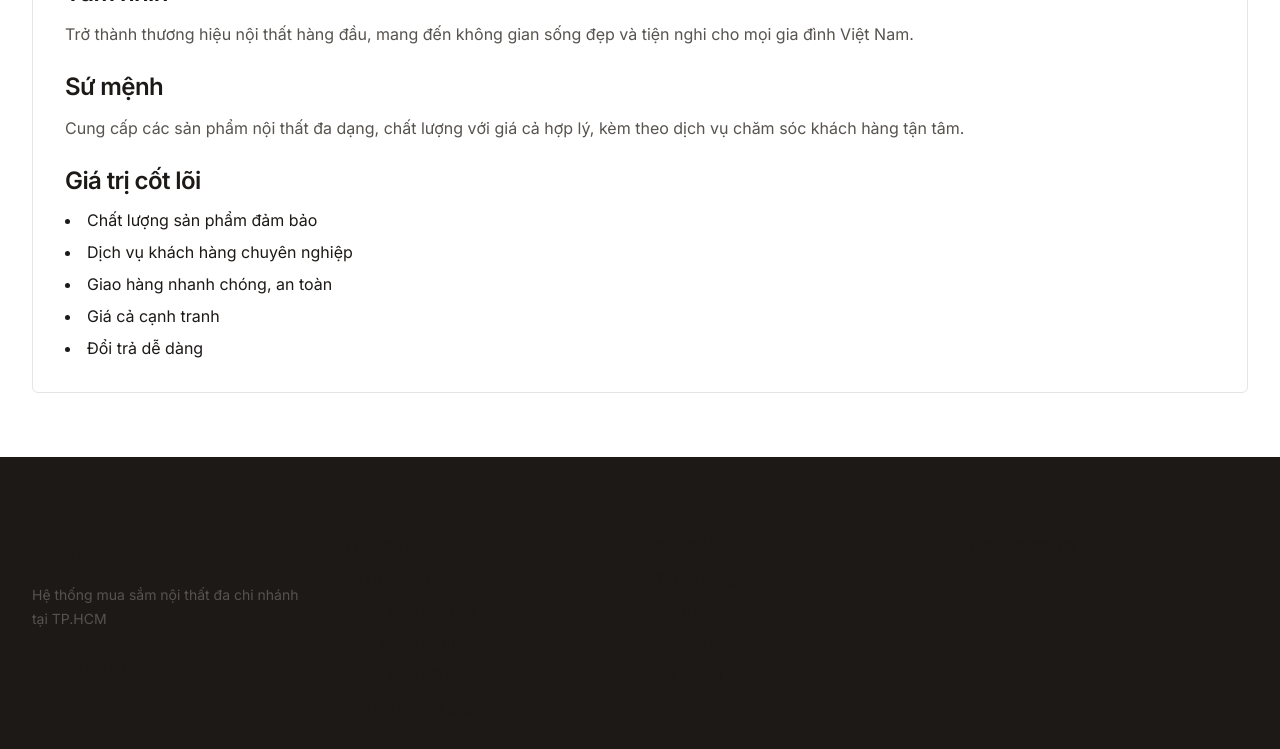
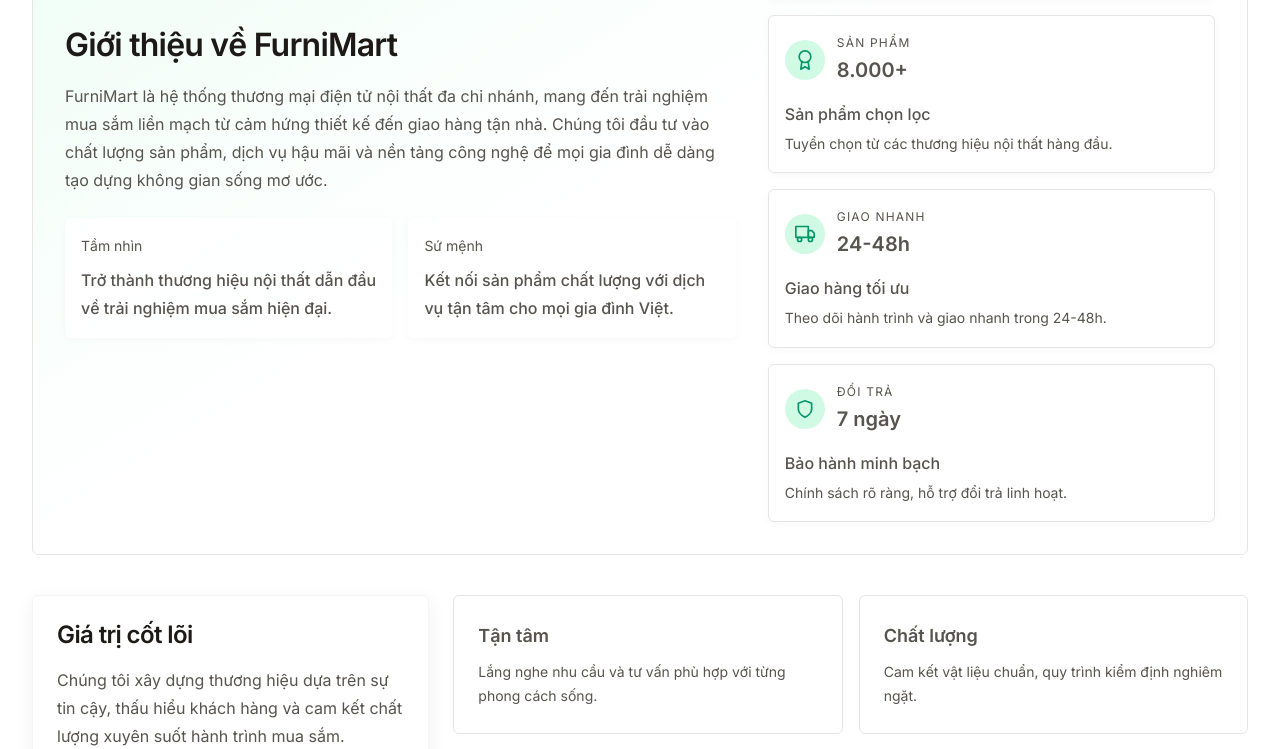
Before and after one commit to khanhlazy/UTH, a Next.js app in the folder frontend/: page /about in a window 1280 px wide. Shown: the part 500-1249 px from the top of the page. Built offline with nearby package versions, Linux system fonts and the light colour scheme; no server answers.

Commit message:
Modernize customer info pages

```diff
--- a/frontend/app/(customer)/about/page.tsx
+++ b/frontend/app/(customer)/about/page.tsx
@@ -2,8 +2,59 @@
 
 import PageShell from "@/components/layouts/PageShell";
 import PageHeader from "@/components/layouts/PageHeader";
-import Card, { CardContent } from "@/components/ui/Card";
+import Card, { CardContent, CardHeader, CardTitle } from "@/components/ui/Card";
 import { textPresets, sectionSpacing } from "@/lib/design-system";
+import { FiAward, FiUsers, FiTruck, FiShield } from "react-icons/fi";
+
+const highlights = [
+  {
+    title: "Hệ thống đa chi nhánh",
+    description: "Đồng bộ tồn kho và giao hàng linh hoạt trên toàn quốc.",
+    metric: "32+",
+    metricLabel: "chi nhánh",
+    icon: FiUsers,
+  },
+  {
+    title: "Sản phẩm chọn lọc",
+    description: "Tuyển chọn từ các thương hiệu nội thất hàng đầu.",
+    metric: "8.000+",
+    metricLabel: "sản phẩm",
+    icon: FiAward,
+  },
+  {
+    title: "Giao hàng tối ưu",
+    description: "Theo dõi hành trình và giao nhanh trong 24-48h.",
+    metric: "24-48h",
+    metricLabel: "giao nhanh",
+    icon: FiTruck,
+  },
+  {
+    title: "Bảo hành minh bạch",
+    description: "Chính sách rõ ràng, hỗ trợ đổi trả linh hoạt.",
+    metric: "7 ngày",
+    metricLabel: "đổi trả",
+    icon: FiShield,
+  },
+];
+
+const values = [
+  {
+    title: "Tận tâm",
+    description: "Lắng nghe nhu cầu và tư vấn phù hợp với từng phong cách sống.",
+  },
+  {
+    title: "Chất lượng",
+    description: "Cam kết vật liệu chuẩn, quy trình kiểm định nghiêm ngặt.",
+  },
+  {
+    title: "Đổi mới",
+    description: "Cập nhật xu hướng thiết kế hiện đại và công nghệ mua sắm tiện lợi.",
+  },
+  {
+    title: "Minh bạch",
+    description: "Thông tin giá cả, tồn kho và giao hàng rõ ràng, dễ theo dõi.",
+  },
+];
 
 export default function AboutPage() {
   return (
@@ -16,36 +67,86 @@
         ]}
       />
       <main className={sectionSpacing.md}>
-        <Card>
+        <div className="space-y-10">
+          <Card className="overflow-hidden border border-secondary-200 bg-gradient-to-br from-primary-50 via-white to-white">
             <CardContent className="p-8">
-            <div className="prose max-w-none">
+              <div className="grid gap-8 lg:grid-cols-[1.2fr_0.8fr] lg:items-center">
+                <div>
                   <h2 className={`${textPresets.heading2} mb-4`}>Giới thiệu về FurniMart</h2>
-              <p className={`${textPresets.body} mb-4`}>
-                FurniMart là hệ thống thương mại điện tử chuyên về nội thất đa chi nhánh,
-                mang đến cho khách hàng những sản phẩm nội thất chất lượng cao với dịch vụ
-                chuyên nghiệp và tiện lợi.
+                  <p className={`${textPresets.body} mb-6`}>
+                    FurniMart là hệ thống thương mại điện tử nội thất đa chi nhánh, mang đến
+                    trải nghiệm mua sắm liền mạch từ cảm hứng thiết kế đến giao hàng tận nhà.
+                    Chúng tôi đầu tư vào chất lượng sản phẩm, dịch vụ hậu mãi và nền tảng công
+                    nghệ để mọi gia đình dễ dàng tạo dựng không gian sống mơ ước.
                   </p>
-              <h3 className={`${textPresets.heading3} mt-6 mb-3`}>Tầm nhìn</h3>
-              <p className={`${textPresets.body} mb-4`}>
-                Trở thành thương hiệu nội thất hàng đầu, mang đến không gian sống đẹp và
-                tiện nghi cho mọi gia đình Việt Nam.
+                  <div className="grid gap-4 sm:grid-cols-2">
+                    <div className="rounded-md bg-white/80 p-4 shadow-soft">
+                      <p className="text-sm text-secondary-500">Tầm nhìn</p>
+                      <p className="mt-2 font-medium text-secondary-900">
+                        Trở thành thương hiệu nội thất dẫn đầu về trải nghiệm mua sắm hiện đại.
                       </p>
-              <h3 className={`${textPresets.heading3} mt-6 mb-3`}>Sứ mệnh</h3>
-              <p className={`${textPresets.body} mb-4`}>
-                Cung cấp các sản phẩm nội thất đa dạng, chất lượng với giá cả hợp lý,
-                kèm theo dịch vụ chăm sóc khách hàng tận tâm.
+                    </div>
+                    <div className="rounded-md bg-white/80 p-4 shadow-soft">
+                      <p className="text-sm text-secondary-500">Sứ mệnh</p>
+                      <p className="mt-2 font-medium text-secondary-900">
+                        Kết nối sản phẩm chất lượng với dịch vụ tận tâm cho mọi gia đình Việt.
                       </p>
-              <h3 className={`${textPresets.heading3} mt-6 mb-3`}>Giá trị cốt lõi</h3>
-              <ul className={`list-disc list-inside ${textPresets.body} space-y-2`}>
-                <li>Chất lượng sản phẩm đảm bảo</li>
-                <li>Dịch vụ khách hàng chuyên nghiệp</li>
-                <li>Giao hàng nhanh chóng, an toàn</li>
-                <li>Giá cả cạnh tranh</li>
-                <li>Đổi trả dễ dàng</li>
-              </ul>
+                    </div>
+                  </div>
+                </div>
+                <div className="grid gap-4">
+                  {highlights.map((item) => {
+                    const Icon = item.icon;
+                    return (
+                      <div
+                        key={item.title}
+                        className="rounded-md border border-secondary-200 bg-white p-4 shadow-soft"
+                      >
+                        <div className="flex items-center gap-3">
+                          <span className="flex h-10 w-10 items-center justify-center rounded-full bg-primary-100 text-primary-600">
+                            <Icon className="h-5 w-5" />
+                          </span>
+                          <div>
+                            <p className="text-xs uppercase tracking-widest text-secondary-400">
+                              {item.metricLabel}
+                            </p>
+                            <p className="text-xl font-semibold text-secondary-900">{item.metric}</p>
+                          </div>
+                        </div>
+                        <p className="mt-3 font-medium text-secondary-900">{item.title}</p>
+                        <p className="mt-1 text-sm text-secondary-600">{item.description}</p>
+                      </div>
+                    );
+                  })}
+                </div>
               </div>
             </CardContent>
           </Card>
+
+          <div className="grid gap-6 lg:grid-cols-[1fr_2fr]">
+            <Card variant="elevated">
+              <CardHeader>
+                <CardTitle>Giá trị cốt lõi</CardTitle>
+              </CardHeader>
+              <CardContent>
+                <p className={`${textPresets.body} text-secondary-600`}>
+                  Chúng tôi xây dựng thương hiệu dựa trên sự tin cậy, thấu hiểu khách hàng và
+                  cam kết chất lượng xuyên suốt hành trình mua sắm.
+                </p>
+              </CardContent>
+            </Card>
+            <div className="grid gap-4 sm:grid-cols-2">
+              {values.map((value) => (
+                <Card key={value.title} hoverable>
+                  <CardContent className="p-6">
+                    <p className="text-lg font-semibold text-secondary-900">{value.title}</p>
+                    <p className="mt-2 text-sm text-secondary-600">{value.description}</p>
+                  </CardContent>
+                </Card>
+              ))}
+            </div>
+          </div>
+        </div>
       </main>
     </PageShell>
   );
--- a/frontend/app/(customer)/faq/page.tsx
+++ b/frontend/app/(customer)/faq/page.tsx
@@ -3,49 +3,88 @@
 import PageShell from "@/components/layouts/PageShell";
 import PageHeader from "@/components/layouts/PageHeader";
 import Card, { CardContent, CardHeader, CardTitle } from "@/components/ui/Card";
+import { FiHelpCircle, FiShoppingBag, FiCreditCard, FiTruck } from "react-icons/fi";
+
+const faqItems = [
+  {
+    title: "Làm thế nào để đặt hàng?",
+    description:
+      "Bạn có thể duyệt sản phẩm, thêm vào giỏ hàng và tiến hành thanh toán. Hệ thống sẽ xác nhận qua email hoặc SMS.",
+    icon: FiShoppingBag,
+  },
+  {
+    title: "Tôi có thể xem sản phẩm tại chi nhánh không?",
+    description:
+      "Có, bạn có thể xem tồn kho và địa chỉ các chi nhánh trên trang web. Vui lòng liên hệ trực tiếp để giữ hàng.",
+    icon: FiHelpCircle,
+  },
+  {
+    title: "Phương thức thanh toán nào được chấp nhận?",
+    description:
+      "Chúng tôi hỗ trợ COD, thẻ ngân hàng, VNPay, MoMo và các ví điện tử phổ biến khác.",
+    icon: FiCreditCard,
+  },
+  {
+    title: "Thời gian giao hàng là bao lâu?",
+    description:
+      "Thời gian giao hàng phụ thuộc vào địa chỉ và tồn kho. Bạn sẽ nhận được lịch giao chi tiết sau khi đặt hàng.",
+    icon: FiTruck,
+  },
+];
 
 export default function FAQPage() {
   return (
     <PageShell>
       <PageHeader
         title="Câu hỏi thường gặp"
+        description="Tổng hợp những thông tin quan trọng để bạn mua sắm nhanh chóng và dễ dàng hơn."
         breadcrumbs={[
           { label: "Trang chủ", href: "/" },
           { label: "FAQ" },
         ]}
       />
-      <main className="space-y-6">
-        <Card>
+      <main className="space-y-8">
+        <Card variant="elevated">
           <CardHeader>
-            <CardTitle>Câu hỏi thường gặp</CardTitle>
+            <CardTitle>Hướng dẫn nhanh</CardTitle>
           </CardHeader>
-          <CardContent className="space-y-6">
-            <div>
-              <h3 className="font-semibold text-lg mb-2">1. Làm thế nào để đặt hàng?</h3>
-              <p className="text-secondary-600">
-                Bạn có thể duyệt sản phẩm, thêm vào giỏ hàng và tiến hành thanh toán. Hệ thống sẽ xử lý đơn hàng của bạn.
-              </p>
-            </div>
-            <div>
-              <h3 className="font-semibold text-lg mb-2">2. Tôi có thể xem sản phẩm tại chi nhánh không?</h3>
-              <p className="text-secondary-600">
-                Có, bạn có thể xem tồn kho và địa chỉ các chi nhánh trên trang web. Vui lòng liên hệ trực tiếp với chi nhánh để được hỗ trợ xem sản phẩm.
-              </p>
-            </div>
-            <div>
-              <h3 className="font-semibold text-lg mb-2">3. Phương thức thanh toán nào được chấp nhận?</h3>
-              <p className="text-secondary-600">
-                Chúng tôi chấp nhận nhiều phương thức thanh toán như COD, VNPay, MoMo, và ví điện tử.
-              </p>
-            </div>
-            <div>
-              <h3 className="font-semibold text-lg mb-2">4. Thời gian giao hàng là bao lâu?</h3>
-              <p className="text-secondary-600">
-                Thời gian giao hàng phụ thuộc vào chi nhánh và địa chỉ giao hàng. Bạn sẽ nhận được thông tin cụ thể sau khi đặt hàng.
-              </p>
+          <CardContent>
+            <div className="grid gap-4 md:grid-cols-3">
+              {["Chọn sản phẩm", "Xác nhận thanh toán", "Theo dõi giao hàng"].map((step, index) => (
+                <div
+                  key={step}
+                  className="flex items-center gap-3 rounded-md border border-secondary-200 bg-white p-4"
+                >
+                  <span className="flex h-10 w-10 items-center justify-center rounded-full bg-primary-100 text-primary-600 font-semibold">
+                    0{index + 1}
+                  </span>
+                  <p className="text-sm font-medium text-secondary-900">{step}</p>
+                </div>
+              ))}
             </div>
           </CardContent>
         </Card>
+
+        <div className="grid gap-6 lg:grid-cols-2">
+          {faqItems.map((item) => {
+            const Icon = item.icon;
+            return (
+              <Card key={item.title} hoverable>
+                <CardContent className="p-6">
+                  <div className="flex items-start gap-4">
+                    <span className="flex h-11 w-11 items-center justify-center rounded-full bg-secondary-100 text-secondary-700">
+                      <Icon className="h-5 w-5" />
+                    </span>
+                    <div>
+                      <h3 className="text-lg font-semibold text-secondary-900">{item.title}</h3>
+                      <p className="mt-2 text-sm text-secondary-600">{item.description}</p>
+                    </div>
+                  </div>
+                </CardContent>
+              </Card>
+            );
+          })}
+        </div>
       </main>
     </PageShell>
   );
--- a/frontend/app/(customer)/policy/page.tsx
+++ b/frontend/app/(customer)/policy/page.tsx
@@ -3,49 +3,91 @@
 import PageShell from "@/components/layouts/PageShell";
 import PageHeader from "@/components/layouts/PageHeader";
 import Card, { CardContent, CardHeader, CardTitle } from "@/components/ui/Card";
+import { FiRefreshCw, FiTruck, FiShield, FiCreditCard } from "react-icons/fi";
+
+const policyItems = [
+  {
+    title: "Chính sách đổi trả",
+    description:
+      "Đổi trả trong 7 ngày nếu sản phẩm còn nguyên vẹn, chưa qua sử dụng và đầy đủ phụ kiện.",
+    highlights: ["Đặt lịch đổi trả online", "Hỗ trợ thu hồi tận nhà", "Theo dõi tiến trình 24/7"],
+    icon: FiRefreshCw,
+  },
+  {
+    title: "Chính sách vận chuyển",
+    description:
+      "Phí vận chuyển tối ưu theo khoảng cách và kích thước. Miễn phí nội thành cho đơn từ 500.000đ.",
+    highlights: ["Giao nhanh 24-48h", "Hẹn giờ giao linh hoạt", "Có nhân viên lắp đặt"],
+    icon: FiTruck,
+  },
+  {
+    title: "Chính sách bảo hành",
+    description:
+      "Sản phẩm được bảo hành chính hãng. Hệ thống nhắc lịch bảo dưỡng định kỳ.",
+    highlights: ["Bảo hành điện tử", "Hỗ trợ kỹ thuật tận nơi", "Linh kiện thay thế chính hãng"],
+    icon: FiShield,
+  },
+  {
+    title: "Chính sách thanh toán",
+    description:
+      "Hỗ trợ COD, thẻ ngân hàng, chuyển khoản và các ví điện tử phổ biến.",
+    highlights: ["Bảo mật 3D Secure", "Trả góp linh hoạt", "Thông báo giao dịch tức thì"],
+    icon: FiCreditCard,
+  },
+];
 
 export default function PolicyPage() {
   return (
     <PageShell>
       <PageHeader
         title="Chính sách"
+        description="Minh bạch trong mọi trải nghiệm mua sắm của bạn tại FurniMart."
         breadcrumbs={[
           { label: "Trang chủ", href: "/" },
           { label: "Chính sách" },
         ]}
       />
-      <main className="space-y-6">
-        <Card>
+      <main className="space-y-8">
+        <Card variant="elevated">
           <CardHeader>
-            <CardTitle>Chính sách bán hàng</CardTitle>
+            <CardTitle>Cam kết phục vụ</CardTitle>
           </CardHeader>
-          <CardContent className="space-y-6">
-            <div>
-              <h3 className="font-semibold text-lg mb-2">1. Chính sách đổi trả</h3>
-              <p className="text-secondary-600">
-                Khách hàng có thể đổi trả sản phẩm trong vòng 7 ngày kể từ ngày nhận hàng với điều kiện sản phẩm còn nguyên vẹn, chưa qua sử dụng.
-              </p>
-            </div>
-            <div>
-              <h3 className="font-semibold text-lg mb-2">2. Chính sách vận chuyển</h3>
-              <p className="text-secondary-600">
-                Phí vận chuyển được tính dựa trên khoảng cách và kích thước sản phẩm. Giao hàng miễn phí cho đơn hàng trên 500.000đ trong nội thành.
-              </p>
-            </div>
-            <div>
-              <h3 className="font-semibold text-lg mb-2">3. Chính sách bảo hành</h3>
-              <p className="text-secondary-600">
-                Tất cả sản phẩm đều được bảo hành theo chính sách của nhà sản xuất. Vui lòng liên hệ với chúng tôi để được hỗ trợ bảo hành.
-              </p>
-            </div>
-            <div>
-              <h3 className="font-semibold text-lg mb-2">4. Chính sách thanh toán</h3>
-              <p className="text-secondary-600">
-                Chúng tôi chấp nhận thanh toán bằng tiền mặt (COD), thẻ ngân hàng, và các ví điện tử phổ biến.
-              </p>
-            </div>
+          <CardContent>
+            <p className="text-secondary-600">
+              FurniMart áp dụng các tiêu chuẩn dịch vụ thống nhất trên toàn hệ thống, đảm bảo
+              quyền lợi rõ ràng và hỗ trợ kịp thời trong suốt hành trình mua sắm của bạn.
+            </p>
           </CardContent>
         </Card>
+
+        <div className="grid gap-6 lg:grid-cols-2">
+          {policyItems.map((item) => {
+            const Icon = item.icon;
+            return (
+              <Card key={item.title} hoverable>
+                <CardContent className="p-6 space-y-4">
+                  <div className="flex items-start gap-4">
+                    <span className="flex h-12 w-12 items-center justify-center rounded-xl bg-primary-100 text-primary-600">
+                      <Icon className="h-5 w-5" />
+                    </span>
+                    <div>
+                      <h3 className="text-lg font-semibold text-secondary-900">{item.title}</h3>
+                      <p className="mt-2 text-sm text-secondary-600">{item.description}</p>
+                    </div>
+                  </div>
+                  <div className="grid gap-2 text-sm text-secondary-600">
+                    {item.highlights.map((highlight) => (
+                      <div key={highlight} className="flex items-center gap-2">
+                        <span className="h-2 w-2 rounded-full bg-primary-500" />
+                        <span>{highlight}</span>
+                      </div>
+                    ))}
+                  </div>
+                </CardContent>
+              </Card>
+            );
+          })}
+        </div>
       </main>
     </PageShell>
   );
```
Lines whose indentation alone changed are shown as unchanged.
